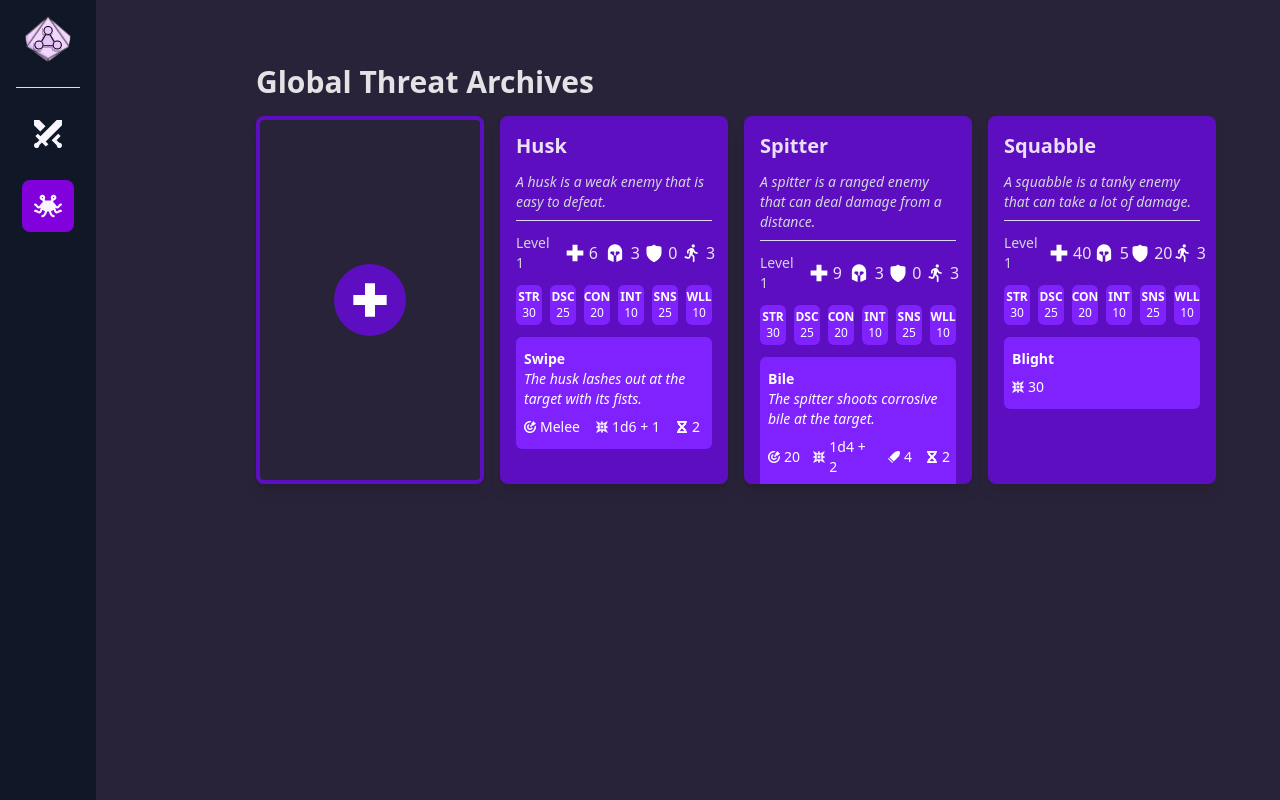
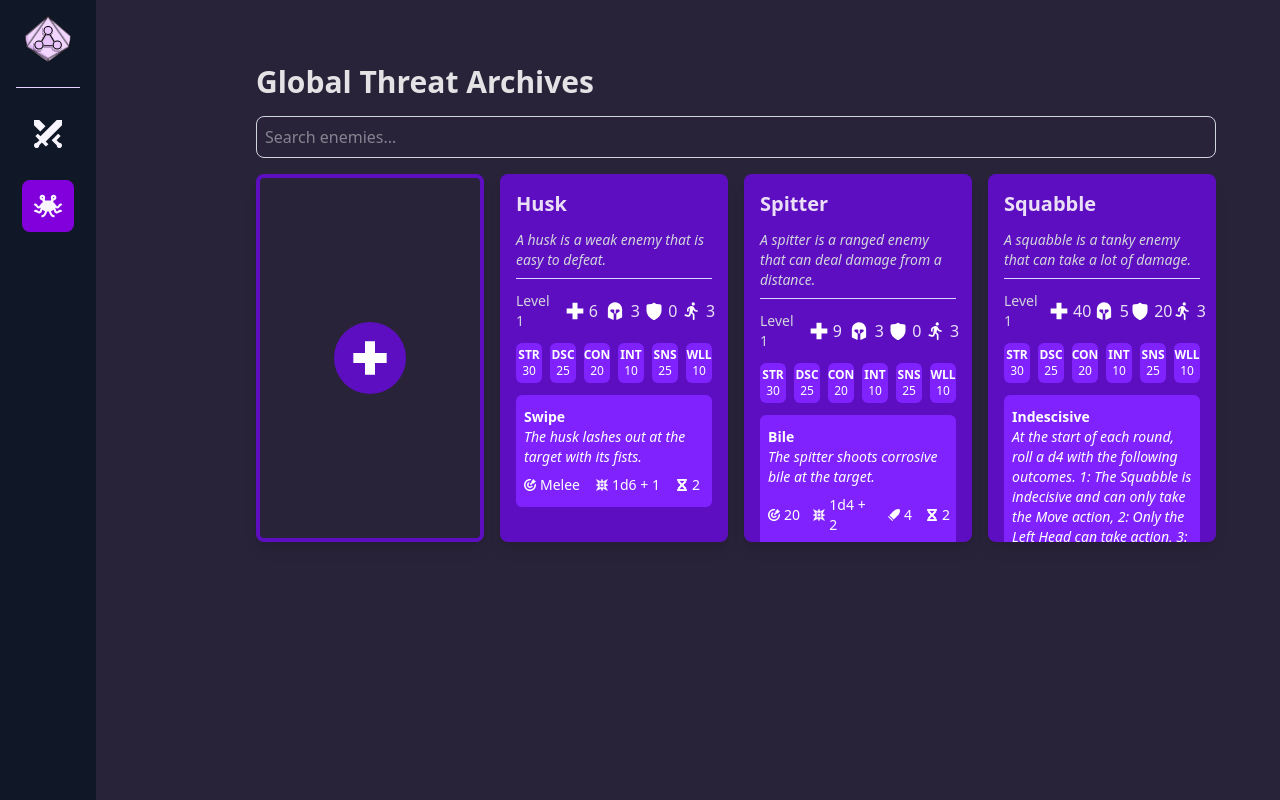
Before and after one commit to MutagenTTRPG/mutagen-gm, a React (Vite) app: page /enemies in a window 1280 px wide. Built offline with nearby package versions, Linux system fonts and the light colour scheme.

Commit message:
Better enemy.json and search bar

```diff
--- a/src/data/enemies.json
+++ b/src/data/enemies.json
@@ -156,8 +156,15 @@
     ],
     "actions": [
       {
-        "name": "Blight",
-        "damage": 30
+        "name": "Indescisive",
+        "description": "At the start of each round, roll a d4 with the following outcomes. 1: The Squabble is indecisive and can only take the Move action, 2: Only the Left Head can take action, 3: Only the Right Head can take action, 4: Both heads can take action."
+      },
+      {
+        "name": "Mind Blast",
+        "description": "The Squabble's left head releases a psychic blast that damages the target.",
+        "damage": "1d6 + 2",
+        "time": 2,
+        "range": 10
       }
     ]
   }
--- a/src/pages/Enemies.jsx
+++ b/src/pages/Enemies.jsx
@@ -1,27 +1,36 @@
-// src/pages/EnemiesList.js
 import { useState, useEffect } from 'react';
 import { loadEnemies } from '../data/loadEnemies';
 import EnemyCard from '../components/enemies/EnemyCard';
 
 const Enemies = () => {
   const [enemies, setEnemies] = useState([]);
+  const [searchTerm, setSearchTerm] = useState('');
 
+  useEffect(() => {
+    setEnemies(loadEnemies());
+  }, []);
 
-    useEffect(() => {
-      // Load all enemies from the JSON and set them in the state
-      setEnemies(loadEnemies());
-    }, []);
+  const filteredEnemies = enemies.filter(enemy =>
+    enemy.name.toLowerCase().includes(searchTerm.toLowerCase())
+  );
 
   return (
     <div className="container p-4 w-full">
       <h1 className="text-3xl font-bold mb-4">Global Threat Archives</h1>
+      <input
+        type="text"
+        placeholder="Search enemies..."
+        value={searchTerm}
+        onChange={(e) => setSearchTerm(e.target.value)}
+        className="w-full p-2 mb-4 border border-gray-300 rounded-lg"
+      />
       <div className="grid grid-cols-4 gap-4">
         <div className="border-4 border-violet-800 p-4 rounded-lg shadow-lg flex flex-col items-center justify-center cursor-pointer">
           <div className="rounded-full bg-violet-800 p-4">
             <img src="/src/assets/health-plus.svg" alt="Add" className="w-10 h-10" />
           </div>
         </div>
-        {enemies.map((enemy) => (
+        {filteredEnemies.map((enemy) => (
           <EnemyCard key={enemy.id} enemy={enemy} />
         ))}
       </div>
```
